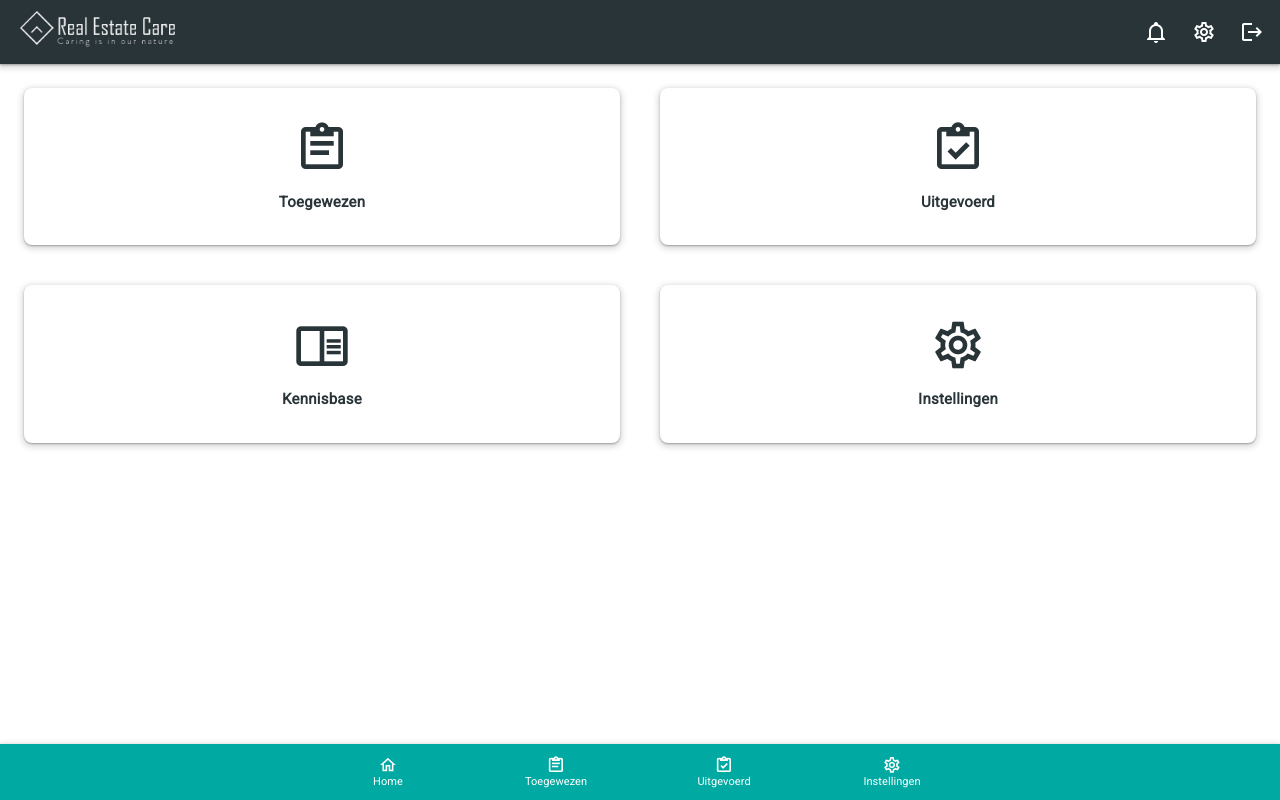
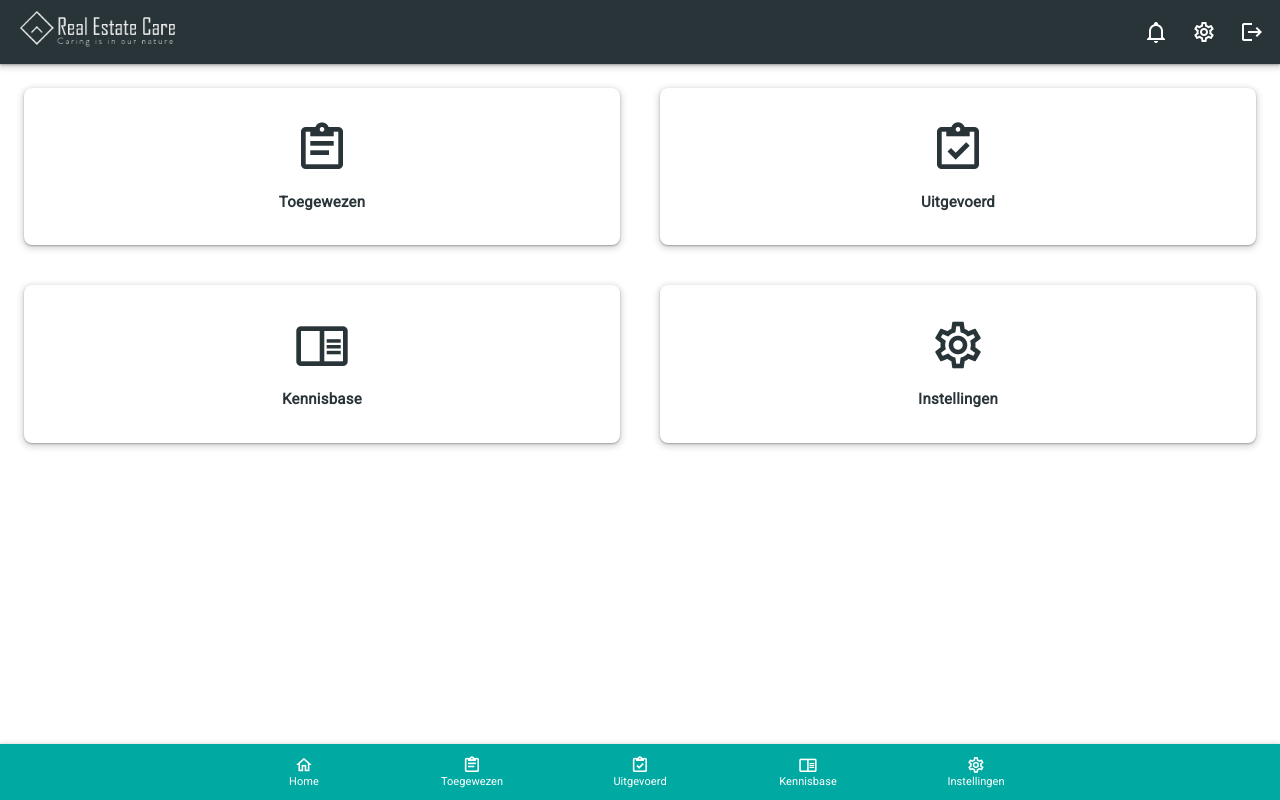
Before and after one commit to naomideveer/realestateCare-hello-world, a Vue app: page /login#/dashboard in a window 1280 px wide. Built offline with nearby package versions, Linux system fonts and the light colour scheme; no server answers; sample sign-in values are in the browser's storage.

Commit message:
status vertaald naar Nederlands, kennisbase toegevoegd aan tabbar

```diff
--- a/src/components/AppTabBar.vue
+++ b/src/components/AppTabBar.vue
@@ -18,6 +18,10 @@ export default {
       <v-icon>mdi-clipboard-check-outline</v-icon>
       <span>Uitgevoerd</span>
     </v-btn>
+    <v-btn @click="$router.push('/knowledge')" aria-label="Navigeer naar Kennisbase">
+      <v-icon>mdi-book-open-outline</v-icon>
+      <span>Kennisbase</span>
+    </v-btn>
     <v-btn @click="$router.push('/settings')" aria-label="Navigeer naar Instellingen">
       <v-icon>mdi-cog-outline</v-icon>
       <span>Instellingen</span>
--- a/src/components/InspectionDetail.vue
+++ b/src/components/InspectionDetail.vue
@@ -15,6 +15,13 @@ export default {
         year: 'numeric',
       })
     },
+    formatStatus(status) {
+      const labels = {
+        completed: 'Voltooid',
+        assigned: 'Toegewezen',
+      }
+      return labels[status] ?? status
+    },
   },
 }
 </script>
@@ -22,7 +29,7 @@ export default {
 <template>
   <div>
     <p><strong>Datum:</strong> {{ formatDate(inspection.date) }}</p>
-    <p><strong>Status:</strong> {{ inspection.status }}</p>
+    <p><strong>Status:</strong> {{ formatStatus(inspection.status) }}</p>
 
     <!-- Schade -->
     <div v-if="inspection.damage.length > 0" class="mt-4">
```
